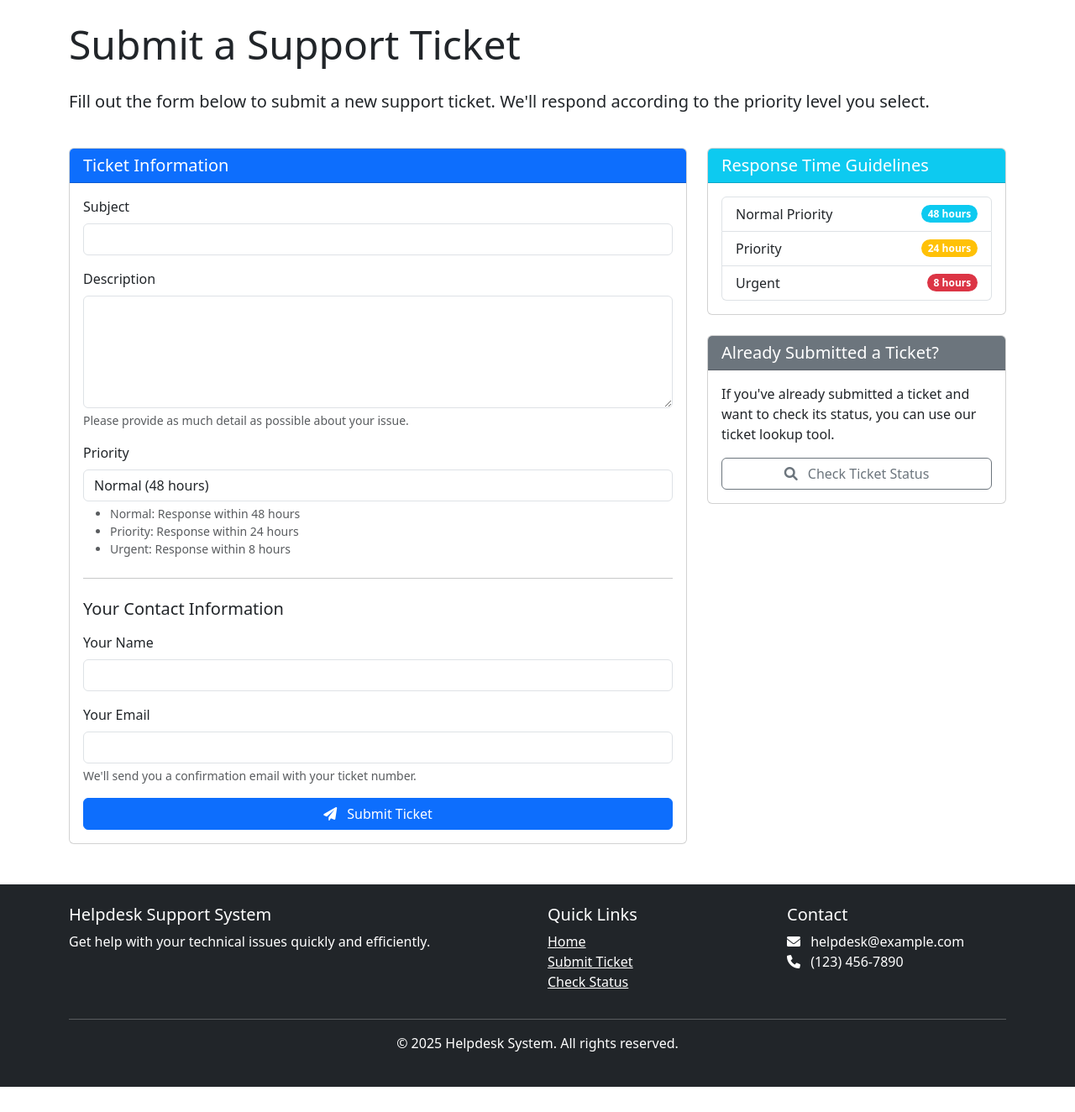
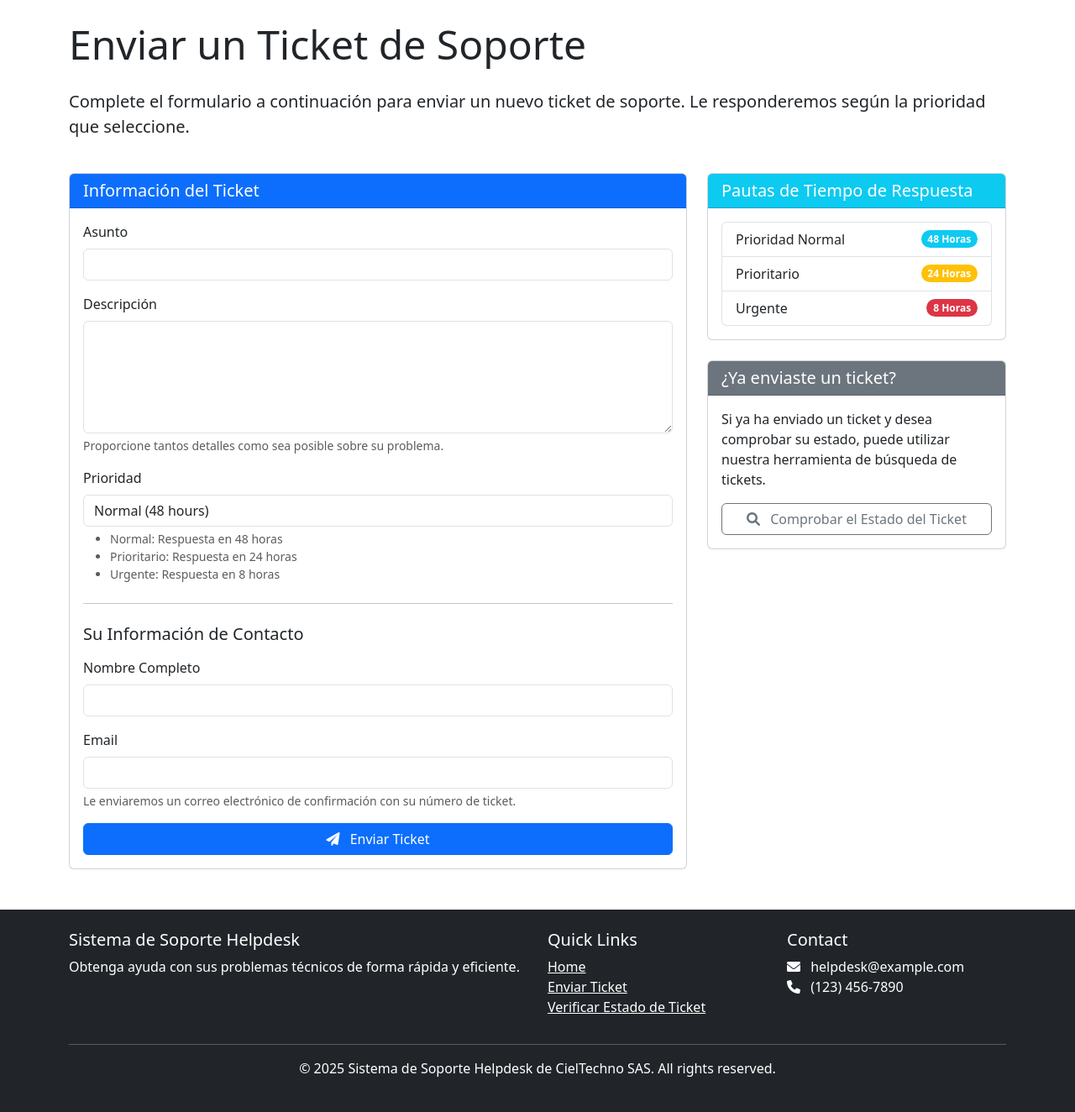
Before and after one commit to eduard0915/helpdeskcieltechno, a Django app: page /tickets/create/ in a window 1280 px wide. Shown: the part 56-1380 px from the top of the page at 84% size. Before the commit the page ends 1350 px from the top, so only its background shows below. Run offline with Django 5.2, Linux system fonts and the light colour scheme.

Commit message:
Traduccion parte 1

```diff
--- a/tickets/templates/tickets/base.html
+++ b/tickets/templates/tickets/base.html
@@ -97,15 +97,15 @@
         <div class="container">
             <div class="row">
                 <div class="col-md-6">
-                    <h5>Helpdesk Support System</h5>
-                    <p>Get help with your technical issues quickly and efficiently.</p>
+                    <h5>Sistema de Soporte Helpdesk</h5>
+                    <p>Obtenga ayuda con sus problemas técnicos de forma rápida y eficiente.</p>
                 </div>
                 <div class="col-md-3">
                     <h5>Quick Links</h5>
                     <ul class="list-unstyled">
                         <li><a href="{% url 'home' %}" class="text-white">Home</a></li>
-                        <li><a href="{% url 'create_ticket' %}" class="text-white">Submit Ticket</a></li>
-                        <li><a href="{% url 'check_ticket' %}" class="text-white">Check Status</a></li>
+                        <li><a href="{% url 'create_ticket' %}" class="text-white">Enviar Ticket</a></li>
+                        <li><a href="{% url 'check_ticket' %}" class="text-white">Verificar Estado de Ticket</a></li>
                     </ul>
                 </div>
                 <div class="col-md-3">
@@ -118,7 +118,7 @@
             </div>
             <hr>
             <div class="text-center">
-                <p>&copy; {% now "Y" %} Helpdesk System. All rights reserved.</p>
+                <p>&copy; {% now "Y" %} Sistema de Soporte Helpdesk de CielTechno SAS. All rights reserved.</p>
             </div>
         </div>
     </footer>
--- a/tickets/templates/tickets/create_ticket.html
+++ b/tickets/templates/tickets/create_ticket.html
@@ -1,12 +1,12 @@
 {% extends 'tickets/base.html' %}
 
-{% block title %}Submit a Ticket{% endblock %}
+{% block title %}{{ title }}{% endblock %}
 
 {% block content %}
 <div class="row mb-4">
     <div class="col-12">
-        <h1 class="display-5 mb-4">Submit a Support Ticket</h1>
-        <p class="lead">Fill out the form below to submit a new support ticket. We'll respond according to the priority level you select.</p>
+        <h1 class="display-5 mb-4">Enviar un Ticket de Soporte</h1>
+        <p class="lead">Complete el formulario a continuación para enviar un nuevo ticket de soporte. Le responderemos según la prioridad que seleccione.</p>
     </div>
 </div>
 
@@ -14,14 +14,14 @@
     <div class="col-md-8">
         <div class="card">
             <div class="card-header bg-primary text-white">
-                <h5 class="mb-0">Ticket Information</h5>
+                <h5 class="mb-0">Información del Ticket</h5>
             </div>
             <div class="card-body">
                 <form method="post">
                     {% csrf_token %}
 
                     <div class="mb-3">
-                        <label for="{{ form.subject.id_for_label }}" class="form-label">Subject</label>
+                        <label for="{{ form.subject.id_for_label }}" class="form-label">Asunto</label>
                         {{ form.subject }}
                         {% if form.subject.errors %}
                             <div class="text-danger">{{ form.subject.errors }}</div>
@@ -29,35 +29,35 @@
                     </div>
 
                     <div class="mb-3">
-                        <label for="{{ form.description.id_for_label }}" class="form-label">Description</label>
+                        <label for="{{ form.description.id_for_label }}" class="form-label">Descripción</label>
                         {{ form.description }}
                         {% if form.description.errors %}
                             <div class="text-danger">{{ form.description.errors }}</div>
                         {% endif %}
-                        <div class="form-text">Please provide as much detail as possible about your issue.</div>
+                        <div class="form-text">Proporcione tantos detalles como sea posible sobre su problema.</div>
                     </div>
 
                     <div class="mb-3">
-                        <label for="{{ form.priority.id_for_label }}" class="form-label">Priority</label>
+                        <label for="{{ form.priority.id_for_label }}" class="form-label">Prioridad</label>
                         {{ form.priority }}
                         {% if form.priority.errors %}
                             <div class="text-danger">{{ form.priority.errors }}</div>
                         {% endif %}
                         <div class="form-text">
                             <ul class="mb-0">
-                                <li>Normal: Response within 48 hours</li>
-                                <li>Priority: Response within 24 hours</li>
-                                <li>Urgent: Response within 8 hours</li>
+                                <li>Normal: Respuesta en 48 horas</li>
+                                <li>Prioritario: Respuesta en 24 horas</li>
+                                <li>Urgente: Respuesta en 8 horas</li>
                             </ul>
                         </div>
                     </div>
 
                     <hr class="my-4">
 
-                    <h5 class="mb-3">Your Contact Information</h5>
+                    <h5 class="mb-3">Su Información de Contacto</h5>
 
                     <div class="mb-3">
-                        <label for="{{ form.requester_name.id_for_label }}" class="form-label">Your Name</label>
+                        <label for="{{ form.requester_name.id_for_label }}" class="form-label">Nombre Completo</label>
                         {{ form.requester_name }}
                         {% if form.requester_name.errors %}
                             <div class="text-danger">{{ form.requester_name.errors }}</div>
@@ -65,17 +65,17 @@
                     </div>
 
                     <div class="mb-3">
-                        <label for="{{ form.requester_email.id_for_label }}" class="form-label">Your Email</label>
+                        <label for="{{ form.requester_email.id_for_label }}" class="form-label">Email</label>
                         {{ form.requester_email }}
                         {% if form.requester_email.errors %}
                             <div class="text-danger">{{ form.requester_email.errors }}</div>
                         {% endif %}
-                        <div class="form-text">We'll send you a confirmation email with your ticket number.</div>
+                        <div class="form-text">Le enviaremos un correo electrónico de confirmación con su número de ticket.</div>
                     </div>
 
                     <div class="d-grid gap-2">
                         <button type="submit" class="btn btn-primary">
-                            <i class="fas fa-paper-plane me-2"></i> Submit Ticket
+                            <i class="fas fa-paper-plane me-2"></i> Enviar Ticket
                         </button>
                     </div>
                 </form>
@@ -86,21 +86,21 @@
     <div class="col-md-4">
         <div class="card mb-4">
             <div class="card-header bg-info text-white">
-                <h5 class="mb-0">Response Time Guidelines</h5>
+                <h5 class="mb-0">Pautas de Tiempo de Respuesta</h5>
             </div>
             <div class="card-body">
                 <ul class="list-group">
                     <li class="list-group-item d-flex justify-content-between align-items-center">
-                        Normal Priority
-                        <span class="badge bg-info rounded-pill">48 hours</span>
+                        Prioridad Normal
+                        <span class="badge bg-info rounded-pill">48 Horas</span>
                     </li>
                     <li class="list-group-item d-flex justify-content-between align-items-center">
-                        Priority
-                        <span class="badge bg-warning rounded-pill">24 hours</span>
+                        Prioritario
+                        <span class="badge bg-warning rounded-pill">24 Horas</span>
                     </li>
                     <li class="list-group-item d-flex justify-content-between align-items-center">
-                        Urgent
-                        <span class="badge bg-danger rounded-pill">8 hours</span>
+                        Urgente
+                        <span class="badge bg-danger rounded-pill">8 Horas</span>
                     </li>
                 </ul>
             </div>
@@ -108,12 +108,12 @@
 
         <div class="card">
             <div class="card-header bg-secondary text-white">
-                <h5 class="mb-0">Already Submitted a Ticket?</h5>
+                <h5 class="mb-0">¿Ya enviaste un ticket?</h5>
             </div>
             <div class="card-body">
-                <p>If you've already submitted a ticket and want to check its status, you can use our ticket lookup tool.</p>
+                <p>Si ya ha enviado un ticket y desea comprobar su estado, puede utilizar nuestra herramienta de búsqueda de tickets.</p>
                 <a href="{% url 'check_ticket' %}" class="btn btn-outline-secondary w-100">
-                    <i class="fas fa-search me-2"></i> Check Ticket Status
+                    <i class="fas fa-search me-2"></i> Comprobar el Estado del Ticket
                 </a>
             </div>
         </div>
--- a/tickets/views.py
+++ b/tickets/views.py
@@ -43,16 +43,17 @@ def create_ticket(request):
         form = TicketForm(request.POST)
         if form.is_valid():
             ticket = form.save()
-
             # Send confirmation email
             send_ticket_confirmation_email(ticket)
-
-            messages.success(request, f'Your ticket has been submitted successfully. Your ticket ID is {ticket.ticket_id}')
+            messages.success(request, f'Su ticket se ha enviado correctamente. Su ID de ticket es {ticket.ticket_id}')
             return redirect('ticket_detail', ticket_id=ticket.ticket_id)
     else:
         form = TicketForm()
-
-    return render(request, 'tickets/create_ticket.html', {'form': form})
+    context = {
+        'form': form,
+        'title': 'Enviar un Ticket',
+    }
+    return render(request, 'tickets/create_ticket.html', context)
 
 def ticket_detail(request, ticket_id):
     """View for displaying ticket details"""
@@ -97,7 +98,7 @@ def ticket_detail(request, ticket_id):
                 if old_status != Ticket.CLOSED and updated_ticket.status == Ticket.CLOSED:
                     send_ticket_closed_email(updated_ticket)
 
-                messages.success(request, 'Ticket has been updated successfully.')
+                messages.success(request, 'El ticket se ha actualizado correctamente.')
                 return redirect('ticket_detail', ticket_id=ticket_id)
         else:
             update_form = TicketUpdateForm(instance=ticket)
@@ -143,7 +144,7 @@ def manage_tickets(request):
 def my_assigned_tickets(request):
     """View for staff to see tickets assigned to them"""
     if not request.user.is_staff:
-        messages.error(request, 'You do not have permission to access this page.')
+        messages.error(request, 'No tienes permiso para acceder a esta página.')
         return redirect('home')
 
     tickets = Ticket.objects.filter(assigned_to=request.user).order_by('-created_at')
@@ -164,7 +165,7 @@ def check_ticket_status(request):
             ticket = Ticket.objects.get(ticket_id=ticket_id, requester_email=email)
             return redirect('ticket_detail', ticket_id=ticket.ticket_id)
         except Ticket.DoesNotExist:
-            messages.error(request, 'No ticket found with that ID and email combination.')
+            messages.error(request, 'No se encontró ningún ticket con esa combinación de ID y correo electrónico.')
 
     return render(request, 'tickets/check_ticket.html')
 
@@ -198,7 +199,7 @@ def send_ticket_confirmation_email(ticket):
 
 def send_ticket_closed_email(ticket):
     """Send notification email when a ticket is closed"""
-    subject = f'Helpdesk Ticket #{ticket.ticket_id} Closed'
+    subject = f'Su Ticket de soporte técnico # {ticket.ticket_id} ha sido Cerrado'
 
     # Build the ticket URL
     ticket_url = reverse('ticket_detail', kwargs={'ticket_id': ticket.ticket_id})
```
Also changed, not shown: tickets/templates/tickets/emails/ticket_closed.html (added, +10 -0 lines), tickets/templates/tickets/emails/ticket_confirmation.html (+24 -11 lines).
